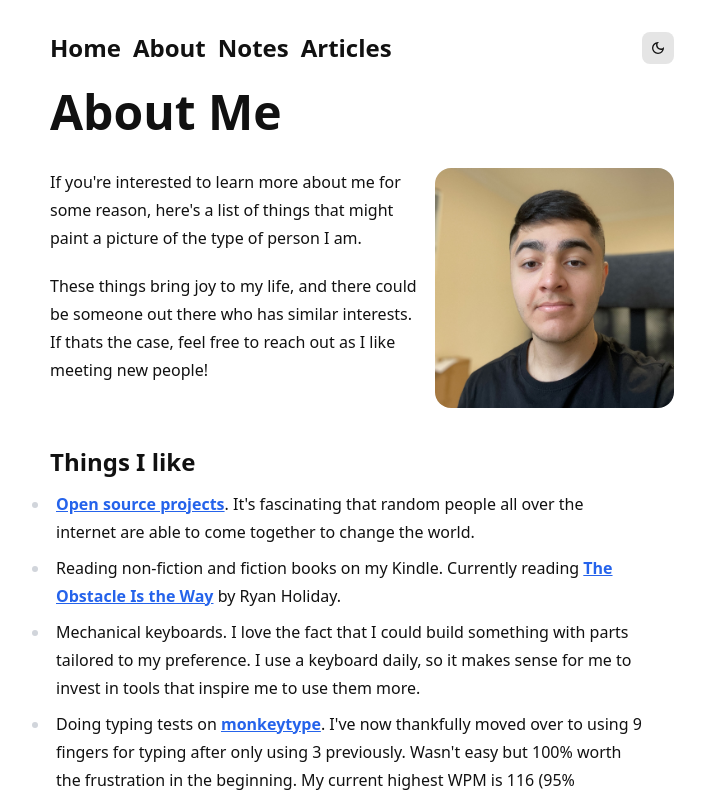
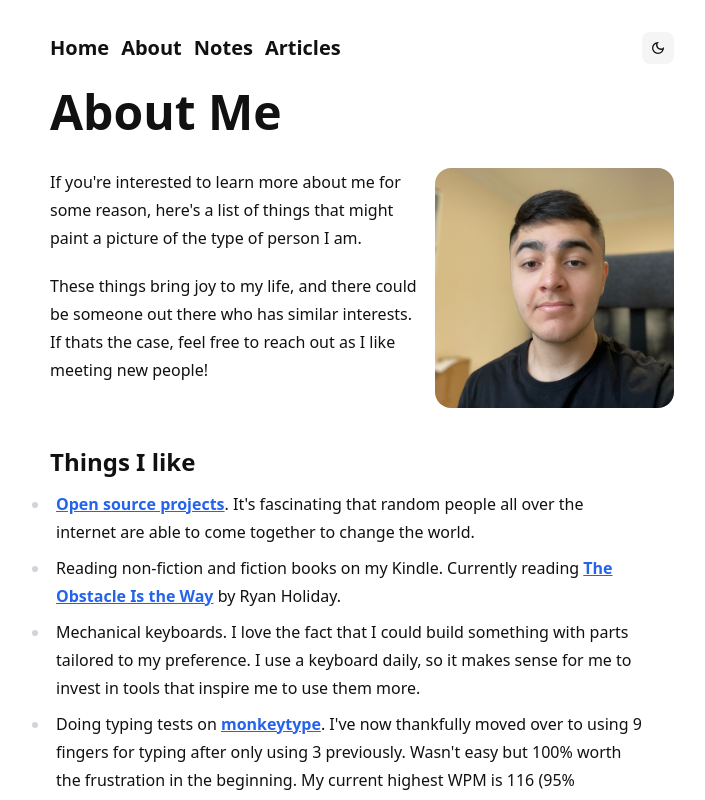
Before and after one commit to pzrsa/parsam.io, a Next.js app: page /about in a window 1280 px wide. Shown: the top 800 px of the page, without its empty margins (278-983 px from the left). Built offline with nearby package versions, Linux system fonts and the light colour scheme.

Commit message:
update styles

```diff
--- a/components/Navbar.tsx
+++ b/components/Navbar.tsx
@@ -8,7 +8,7 @@ interface NavbarProps {
 const NavLink: React.FC<NavbarProps> = ({ href, text }) => {
   return (
     <Link href={href}>
-      <a className="font-semibold hover:text-neutral-500 dark:hover:text-neutral-400 transition-all text-xl sm:text-2xl fold:text-base items-center justify-center flex">
+      <a className="font-semibold hover:text-neutral-500 dark:hover:text-neutral-400 transition-all text-xl fold:text-base items-center justify-center flex">
         {text}
       </a>
     </Link>
--- a/components/ThemeToggle.tsx
+++ b/components/ThemeToggle.tsx
@@ -15,7 +15,7 @@ const ThemeToggle: React.FC = () => {
     <button
       aria-label="Theme Toggle"
       onClick={() => setTheme(resolvedTheme === "dark" ? "light" : "dark")}
-      className="flex bg-neutral-200 hover:bg-neutral-300 dark:bg-neutral-700 dark:hover:bg-neutral-600 w-8 h-8 items-center justify-center transition-all rounded-lg"
+      className="flex bg-neutral-100 hover:bg-neutral-200 dark:bg-neutral-800 dark:hover:bg-neutral-700 w-8 h-8 items-center justify-center transition-all rounded-lg"
     >
       {resolvedTheme === "dark" ? (
         <MdOutlineLightMode />
```
